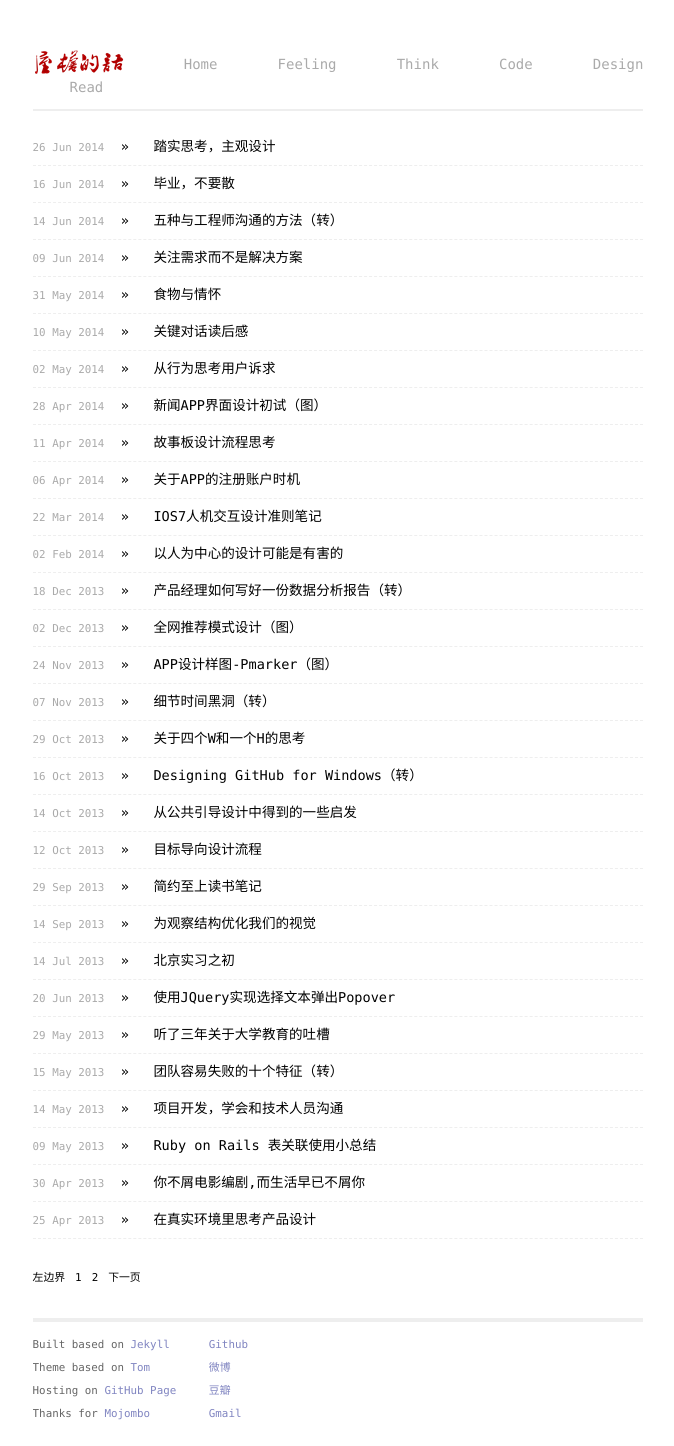
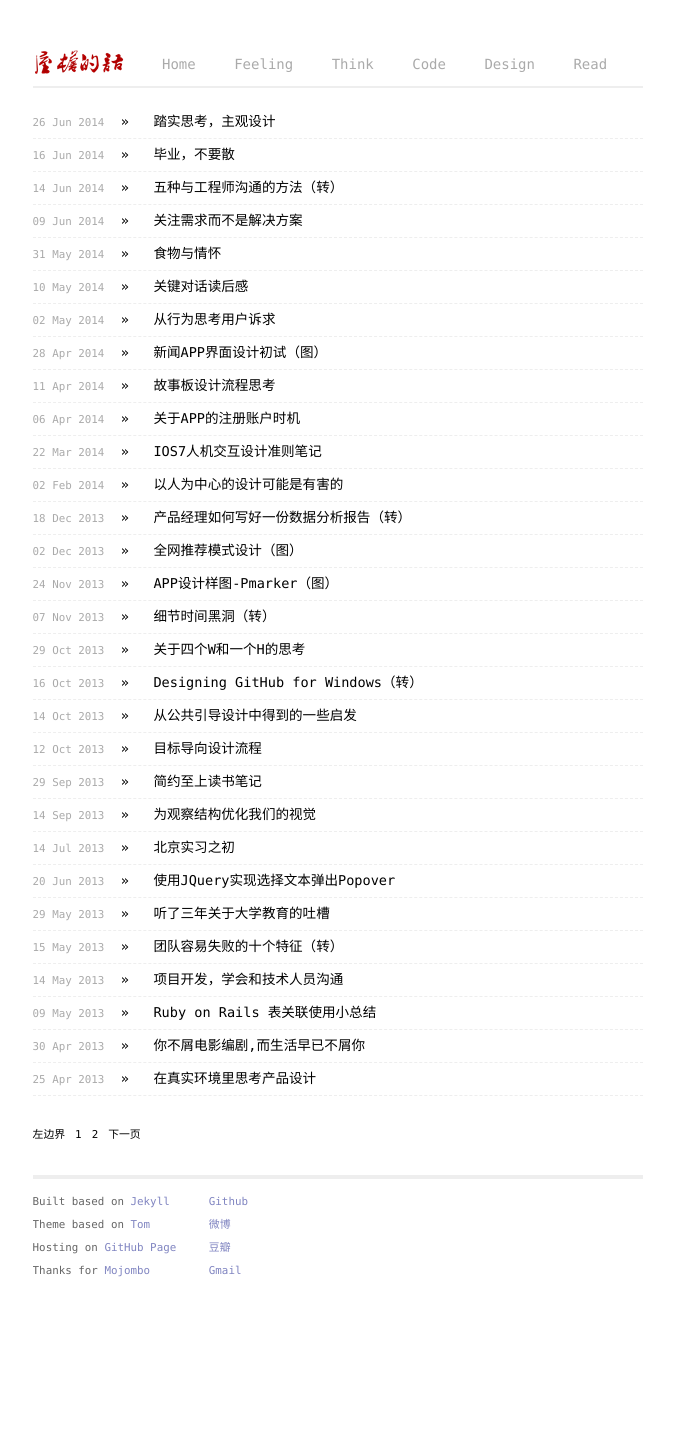
Before and after one commit to moshuohua/moshuohua.github.io, a Jekyll site: the page built from index.html, in a window 1280 px wide. Shown: the whole page, without its empty margins (302-976 px from the left). Built offline with Jekyll 4.4.1, drawn with Linux system fonts in a browser that asks for light colours; Markdown is read by kramdown in place of the engine named in the settings; the list of posts is cut into pages by our own code; comment, search, counter and statistics services are not loaded; after the commit the page ends 1303 px from its top, so only the background shows below that.

Commit message:
fix style for mac

```diff
--- a/assets/css/screen.css
+++ b/assets/css/screen.css
@@ -70,7 +70,7 @@ ul.posts {
 }
 
   ul.posts li {
-    line-height: 35px;
+    line-height: 31px;
 	border-bottom: 1px dashed #eee;
   }
 
@@ -127,7 +127,7 @@ ul.posts {
   .site .title a.extra {
     color: #aaa;
     text-decoration: none;
-    margin-left: 37px;
+    margin-left: 30px;
 	padding: 30px 0px 10px 0px;
   }
 
```
